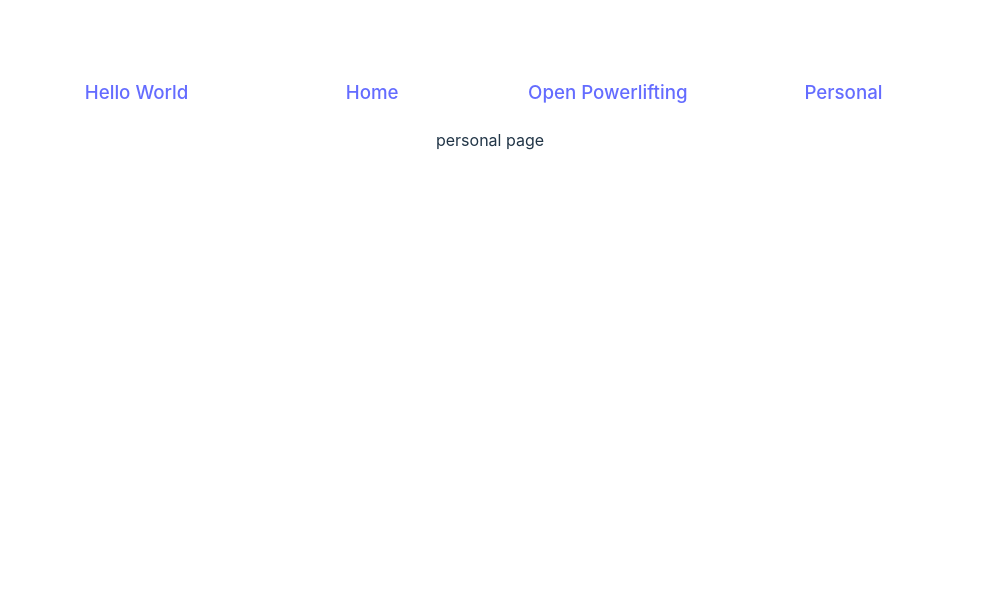
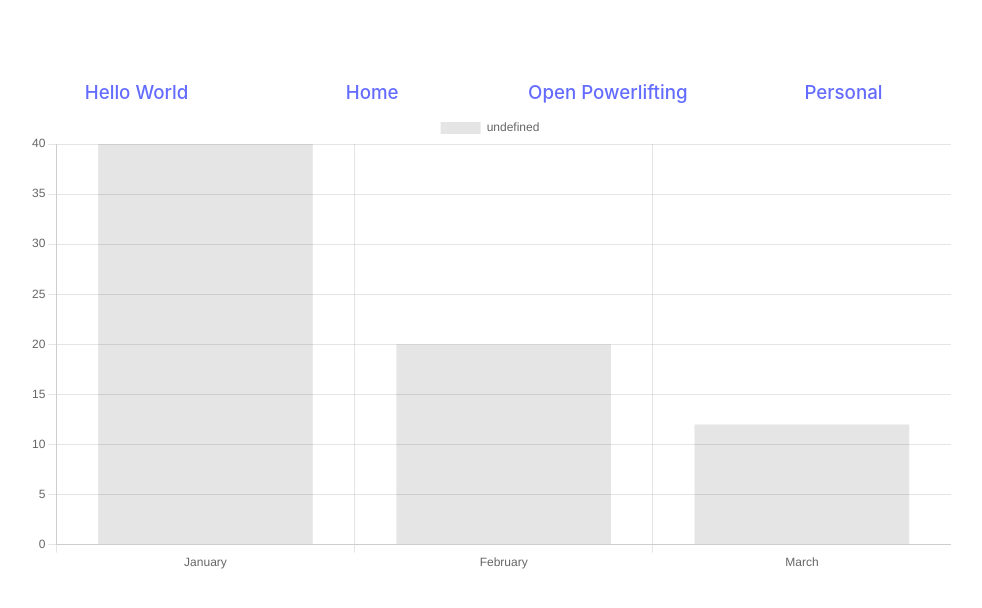
Before and after one commit to jansen-craft/fitness-progression-webapp, a Vue app: page /#/personal in a window 1280 px wide. Shown: the top 608 px of the page, without its empty margins (150-1132 px from the left). Built offline with nearby package versions, Linux system fonts and the light colour scheme.

Commit message:
working bar chart

```diff
--- a/package.json
+++ b/package.json
@@ -9,13 +9,15 @@
     "preview": "vite preview"
   },
   "dependencies": {
+    "chart.js": "^4.4.0",
     "vue": "^3.3.4",
+    "vue-chartjs": "^5.2.0",
     "vue-router": "^4.2.5"
   },
   "devDependencies": {
     "@vitejs/plugin-vue": "^4.2.3",
     "typescript": "^5.0.2",
-    "vite": "^4.4.5",
+    "vite": "^4.5.0",
     "vue-tsc": "^1.8.5"
   }
 }
--- /dev/null
+++ b/src/components/LiftChart.vue
@@ -0,0 +1,19 @@
+<template>
+    <Bar :options="options" :data="data" />
+</template>
+
+<script lang="ts">
+import { Bar } from 'vue-chartjs'
+import { Chart as ChartJS, Title, Tooltip, Legend, BarElement, CategoryScale, LinearScale } from 'chart.js'
+import * as liftchartConfig from './liftchartConfig'
+
+ChartJS.register(Title, Tooltip, Legend, BarElement, CategoryScale, LinearScale)
+
+export default {
+    name: 'BarChart',
+    components: { Bar },
+    data() {
+        return liftchartConfig
+    }
+}
+</script>
--- a/src/components/Personal.vue
+++ b/src/components/Personal.vue
@@ -1,6 +1,12 @@
-<script setup lang="ts">
+<template>
+  <BarChart />
+</template>
+
+<script lang="ts">
+import BarChart from './LiftChart.vue'
+
+export default {
+  name: 'App',
+  components: { BarChart }
+}
 </script>
-
-<template>
-  <p>personal page</p>
-</template>
--- /dev/null
+++ b/src/components/liftchartConfig.ts
@@ -0,0 +1,8 @@
+export const data = {
+    labels: ['January', 'February', 'March'],
+    datasets: [{ data: [40, 20, 12] }]
+}
+
+export const options = {
+    responsive: true
+}
```
Also changed, not shown: 1 other file (tests, documents, lock files or other folders).
